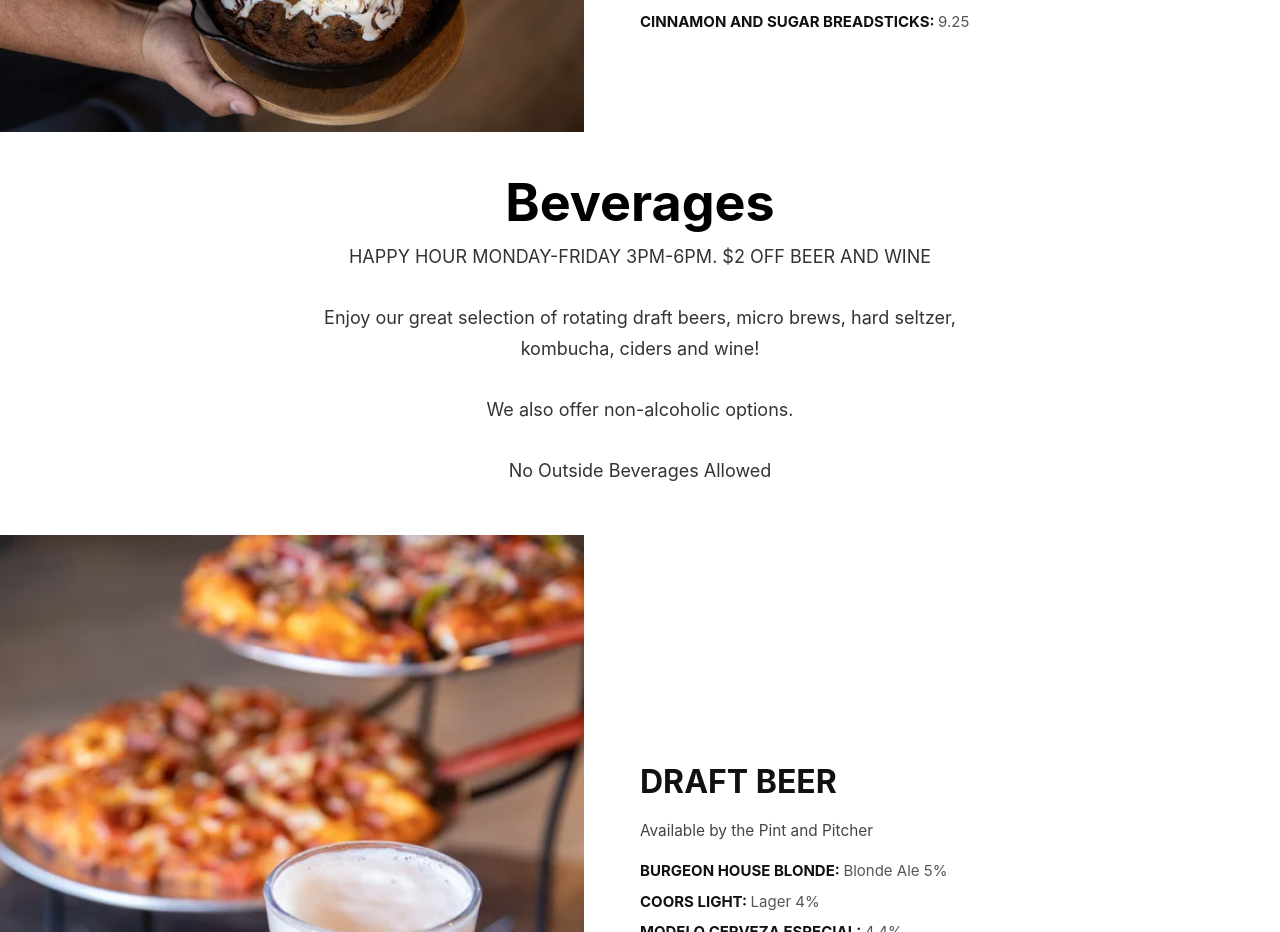
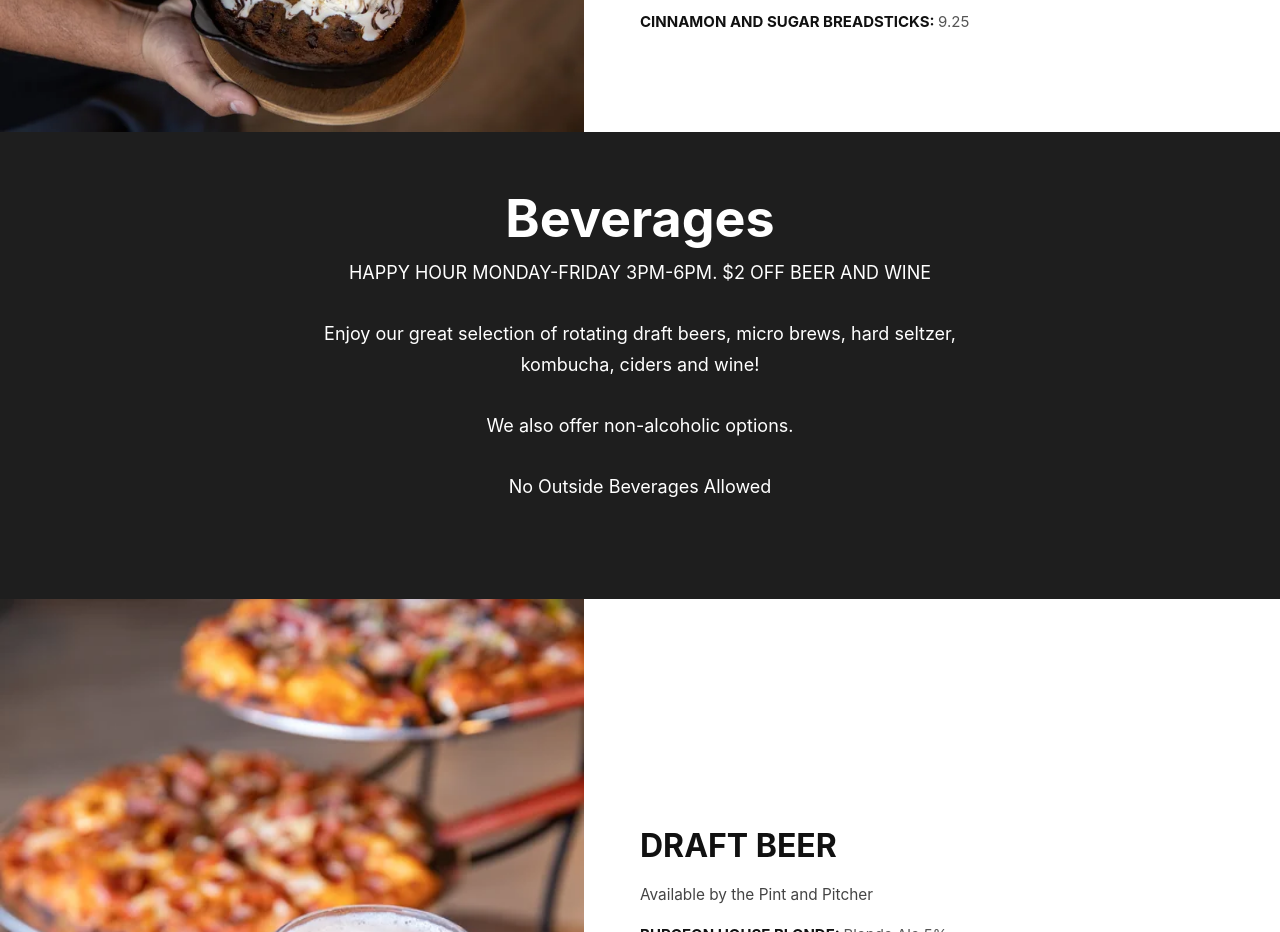
Before and after one commit to kayla-noelle/that-pizza-place, a React (Vite) app: page /menu in a window 1280 px wide. Shown: the part 4000-4932 px from the top of the page. Built offline with nearby package versions, Linux system fonts and the light colour scheme.

Commit message:
made beverage section dark

```diff
--- a/src/App.css
+++ b/src/App.css
@@ -729,6 +729,21 @@
   scroll-margin-top: 96px;
 }
 
+.menu-beverages-banner {
+  background: rgb(30, 30, 30);
+  color: #fff;
+  padding: 48px 24px;
+
+  .menu-section-title {
+    margin-top: 0;
+    color: #fff;
+  }
+
+  .menu-page-intro {
+    color: #fff;
+  }
+}
+
 .about-page-content {
   display: flex;
   gap: 32px;
--- a/src/MenuPage.jsx
+++ b/src/MenuPage.jsx
@@ -273,6 +273,7 @@ export default function MenuPage() {
             </div>
           ))}
         </div>
+        <div className="menu-beverages-banner">
           <h2 id="drinks" className="menu-section-title">Beverages</h2>
           <p className="menu-page-intro">
             HAPPY HOUR MONDAY-FRIDAY 3PM-6PM. $2 OFF BEER AND WINE
@@ -283,6 +284,7 @@ export default function MenuPage() {
             <br /><br />
             No Outside Beverages Allowed
           </p>
+        </div>
         <div className="menu-categories">
           {beverageCategories.map((cat, i) => (
             <div key={i} className={`menu-category${cat.src ? (i % 2 === 1 ? ' menu-category--reverse' : '') : ' menu-category--centered'}`}>
```
Lines whose indentation alone changed are shown as unchanged.
